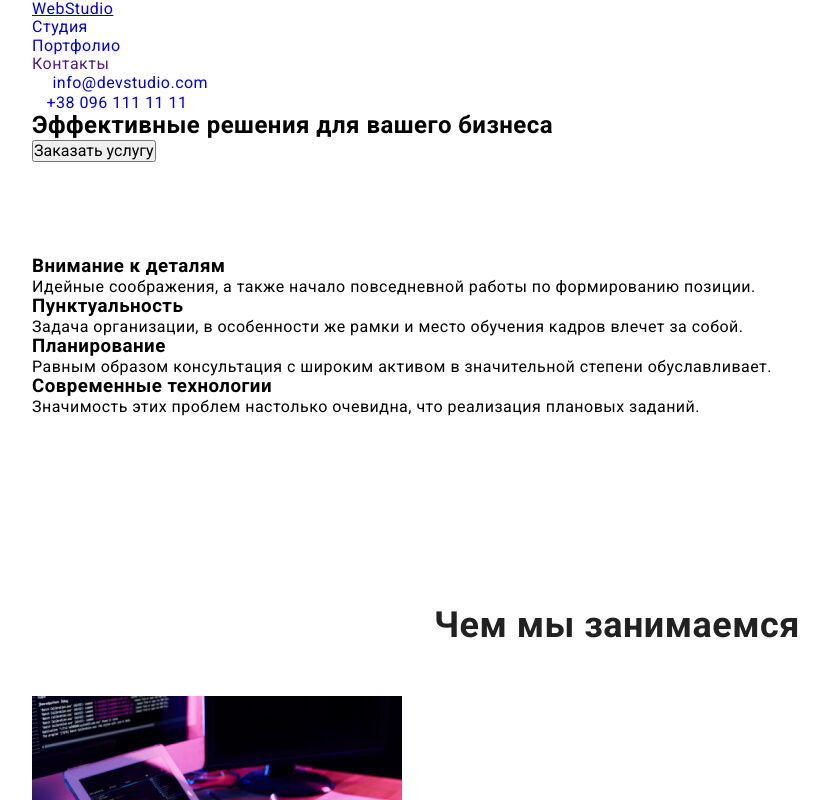
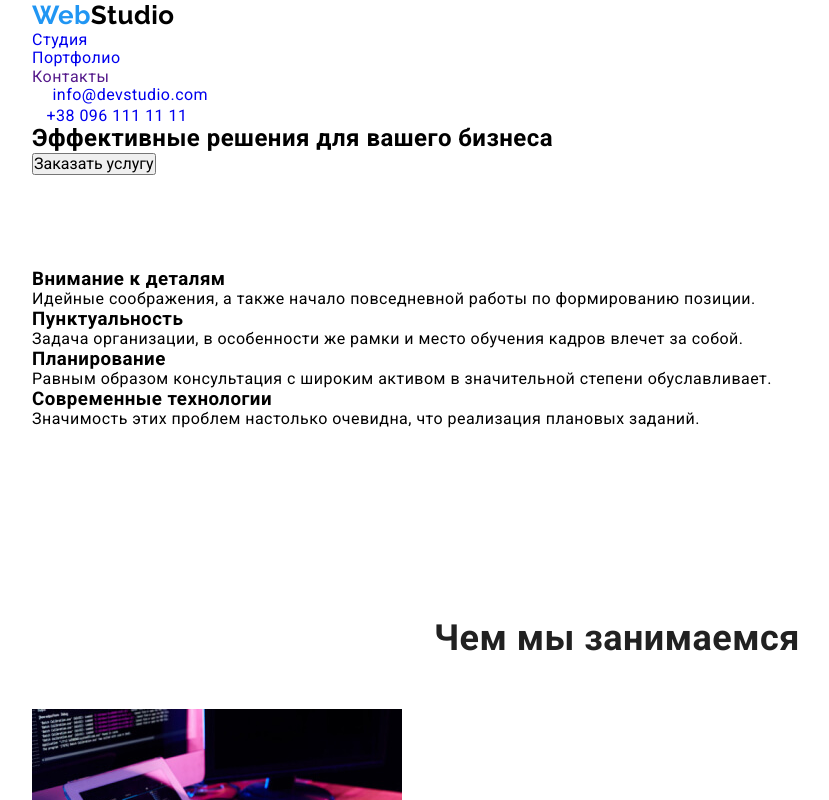
Before and after one commit to dmitriydegtyarev/goit-markup-hw-07, a plain HTML site: page index.html in a window 1280 px wide. Shown: the top 800 px of the page, without its empty margins (23-852 px from the left). Drawn offline with nearby package versions, Linux system fonts and the light colour scheme.

Commit message:
finish logo

```diff
--- a/sass/components/_logo.scss
+++ b/sass/components/_logo.scss
@@ -1,17 +1,14 @@
 .logo {
-  font-family: var(--secondary-font);
-  font-style: normal;
-  font-size: 26px;
-  line-height: 1.19;
-  letter-spacing: 0.03em;
+  font-family: $secondary-font;
+  @include font(700, 26px, 31px);
   color: #2196f3;
   text-decoration: none;
+
+  &-header {
+    color: #000000;
+  }
+
+  &-footer {
+    color: $third-text-color;
+  }
 }
-
-.logo-footer {
-  color: var(--the-third-text-color);
-}
-
-.logo-header {
-  color: #000000;
-}
--- a/sass/main.scss
+++ b/sass/main.scss
@@ -8,5 +8,6 @@
 @import "./base/common";
 @import "./base/container";
 
-// import components. title
+// import components. logo, title
+@import "./components/logo";
 @import "./components/title";
```
Also changed, not shown: css/main.css, css/main.min.css, 2 other files.
